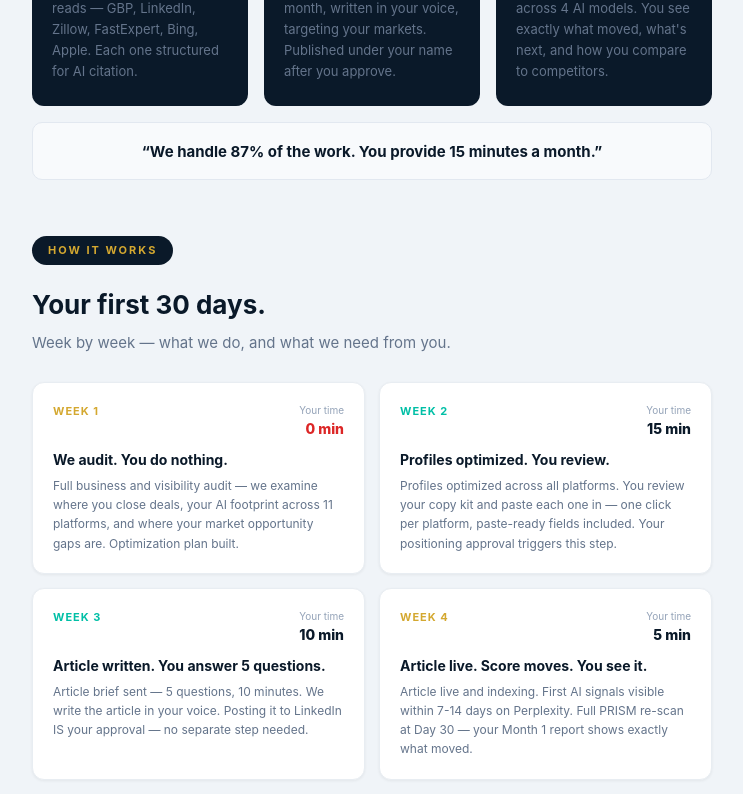
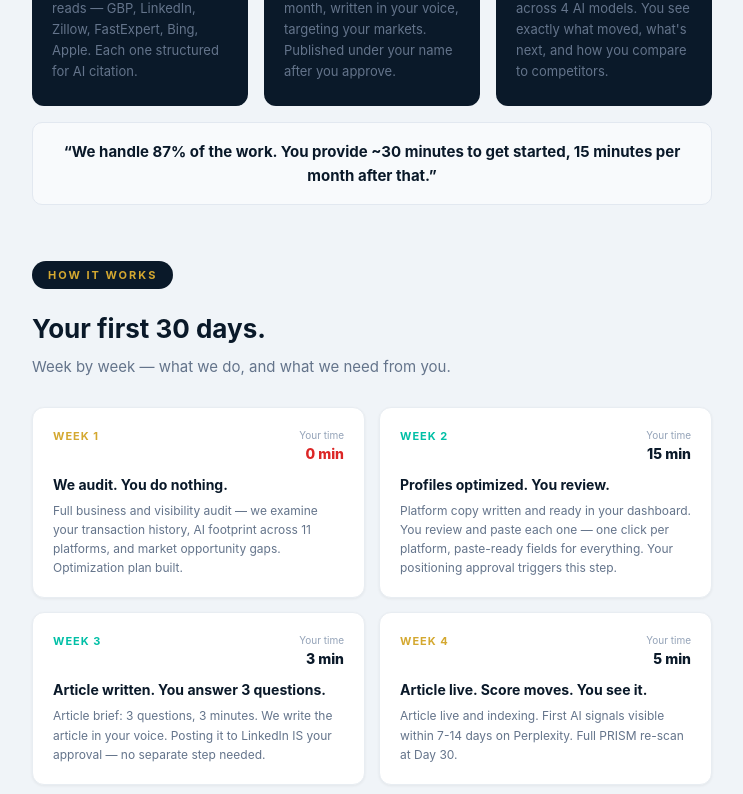
Before and after one commit to radleyraven/cited-dashboard, a Next.js app: page /how-it-works in a window 1280 px wide. Shown: the part 917-1711 px from the top of the page, without its empty margins (268-1011 px from the left). Built offline with nearby package versions, Linux system fonts and the light colour scheme.

Commit message:
feat(CITED-095): week cards, FAQ, commitment language, Citation Guarantee™

```diff
--- a/src/app/how-it-works/page.tsx
+++ b/src/app/how-it-works/page.tsx
@@ -34,10 +34,10 @@ export default function HowItWorksPage() {
   ];
 
   const weeks = [
-    { week: 'Week 1', title: 'We audit. You do nothing.', time: '0 min', color: '#D4A830', detail: 'Full business and visibility audit — we examine where you close deals, your AI footprint across 11 platforms, and where your market opportunity gaps are. Optimization plan built.' },
-    { week: 'Week 2', title: 'Profiles optimized. You review.', time: '15 min', color: '#00BFA6', detail: 'Profiles optimized across all platforms. You review your copy kit and paste each one in — one click per platform, paste-ready fields included. Your positioning approval triggers this step.' },
-    { week: 'Week 3', title: 'Article written. You answer 5 questions.', time: '10 min', color: '#00BFA6', detail: 'Article brief sent — 5 questions, 10 minutes. We write the article in your voice. Posting it to LinkedIn IS your approval — no separate step needed.' },
-    { week: 'Week 4', title: 'Article live. Score moves. You see it.', time: '5 min', color: '#D4A830', detail: 'Article live and indexing. First AI signals visible within 7-14 days on Perplexity. Full PRISM re-scan at Day 30 — your Month 1 report shows exactly what moved.' },
+    { week: 'Week 1', title: 'We audit. You do nothing.', time: '0 min', color: '#D4A830', detail: 'Full business and visibility audit — we examine your transaction history, AI footprint across 11 platforms, and market opportunity gaps. Optimization plan built.' },
+    { week: 'Week 2', title: 'Profiles optimized. You review.', time: '15 min', color: '#00BFA6', detail: 'Platform copy written and ready in your dashboard. You review and paste each one — one click per platform, paste-ready fields for everything. Your positioning approval triggers this step.' },
+    { week: 'Week 3', title: 'Article written. You answer 3 questions.', time: '3 min', color: '#00BFA6', detail: 'Article brief: 3 questions, 3 minutes. We write the article in your voice. Posting it to LinkedIn IS your approval — no separate step needed.' },
+    { week: 'Week 4', title: 'Article live. Score moves. You see it.', time: '5 min', color: '#D4A830', detail: 'Article live and indexing. First AI signals visible within 7-14 days on Perplexity. Full PRISM re-scan at Day 30.' },
   ];
 
   return (
@@ -101,7 +101,7 @@ export default function HowItWorksPage() {
 
           <div style={{ background: '#f8fafc', border: '1px solid #e2e8f0', borderRadius: '10px', padding: '16px 20px', textAlign: 'center' }}>
             <span style={{ fontSize: '15px', fontWeight: 700, color: '#0A1929' }}>
-              &ldquo;We handle 87% of the work. You provide 15 minutes a month.&rdquo;
+              &ldquo;We handle 87% of the work. You provide ~30 minutes to get started, 15 minutes per month after that.&rdquo;
             </span>
           </div>
         </div>
```
